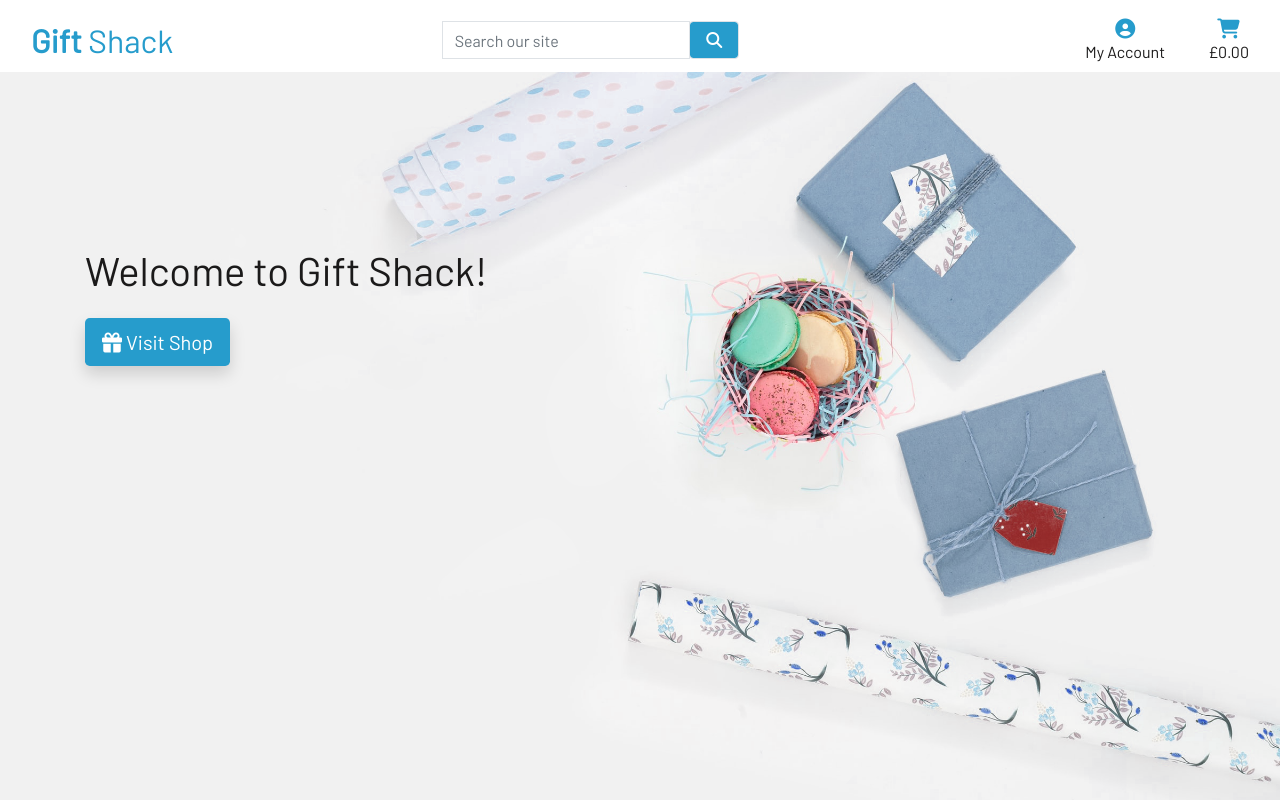
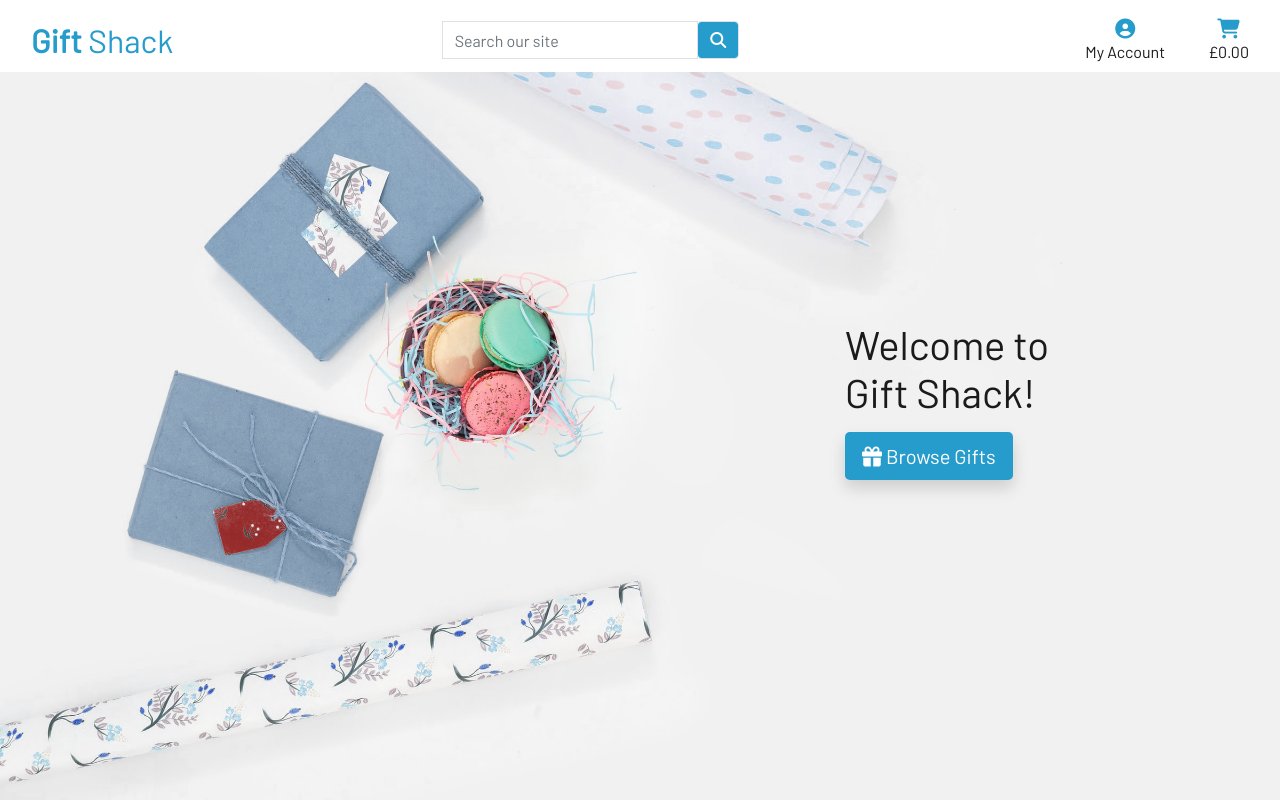
Before and after one commit to JohnW876/gift-shack, a Django app: page / in a window 1280 px wide. Run offline with Django 3.2, Linux system fonts and the light colour scheme; some libraries are stand-ins or nearby versions.

Commit message:
Arrange grid layout on homepage to align background image, heading and shop button

```diff
--- a/home/templates/home/index.html
+++ b/home/templates/home/index.html
@@ -12,13 +12,13 @@
 {% block content %}
     <div class="container h-100">
         <div class="row h-100">
-            <div class="col-4 col-md-6 my-auto">
-                <h1 class="display-5">
-                    Welcome to Gift Shack!
+            <div class="col-4 offset-6 offset-md-8">
+                <h1 class="welcome">
+                    Welcome to <br>Gift Shack!
                 </h1>
-                <div class="my-4">
+                <div class="my-3">
                     <h4>
-                        <a href="#" class="btn btn-lg btn-default shadow"><i class="fas fa-gift"></i>  Visit Shop</a>
+                        <a href="#" class="btn btn-lg shadow"><i class="fas fa-gift"></i>  Browse Gifts</a>
                     </h4>
                 </div>
             </div>
--- a/static/css/base.css
+++ b/static/css/base.css
@@ -3,14 +3,14 @@
 }
 
 body {
-    background: url('/media/home_hero.png') no-repeat center center fixed;
+    background: url('/media/home_hero_left.png') no-repeat center center fixed;
     background-size: cover;
     height: calc(100vh - 164px);
     color: rgb(27, 26, 26);
     font-family: 'Barlow';
 }
 
-/* from Bulma */
+/* from Bulma
 .icon {
     align-items: center;
     display: inline-flex;
@@ -18,6 +18,7 @@
     height: 1.5rem;
     width: 1.5rem;
 }
+*/
 
 .main-logo {
     width: fit-content;
@@ -47,3 +48,8 @@
 .logo-font {
     color: #269ccc;
 }
+
+.welcome {
+    margin-top: 320px;
+    font-size: 40px;
+}
```
Also changed, not shown: media/home_hero_left.png (added).
